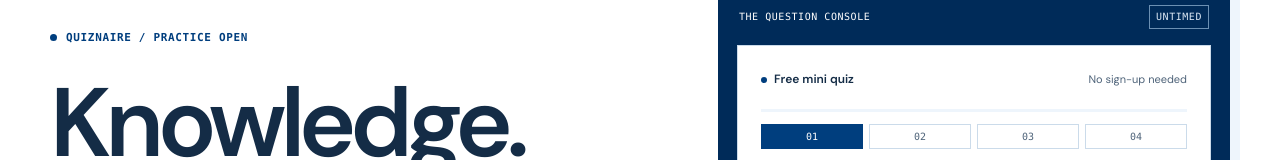
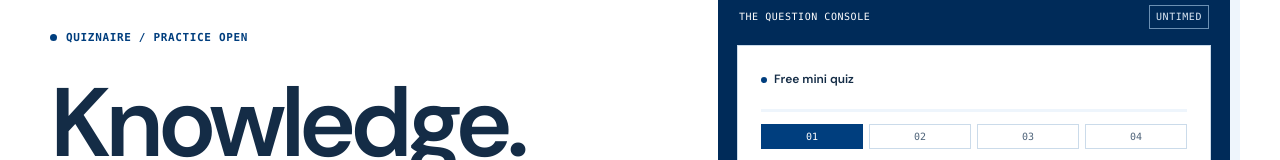
Before and after one commit to quiznaire/website, a Next.js app: page / in a window 1280 px wide. Shown: the part 169-329 px from the top of the page. Built offline with nearby package versions, Linux system fonts and the light colour scheme.

Commit message:
Remove signup note from practice quiz

```diff
--- a/app/QuizDemo.js
+++ b/app/QuizDemo.js
@@ -65,7 +65,6 @@ export default function QuizDemo({
           <span>
             <i className="liveDot" aria-hidden="true" /> Free mini quiz
           </span>
-          <span className="quizAccountNote">No sign-up needed</span>
         </div>
         <div
           className="quizProgress"
```
